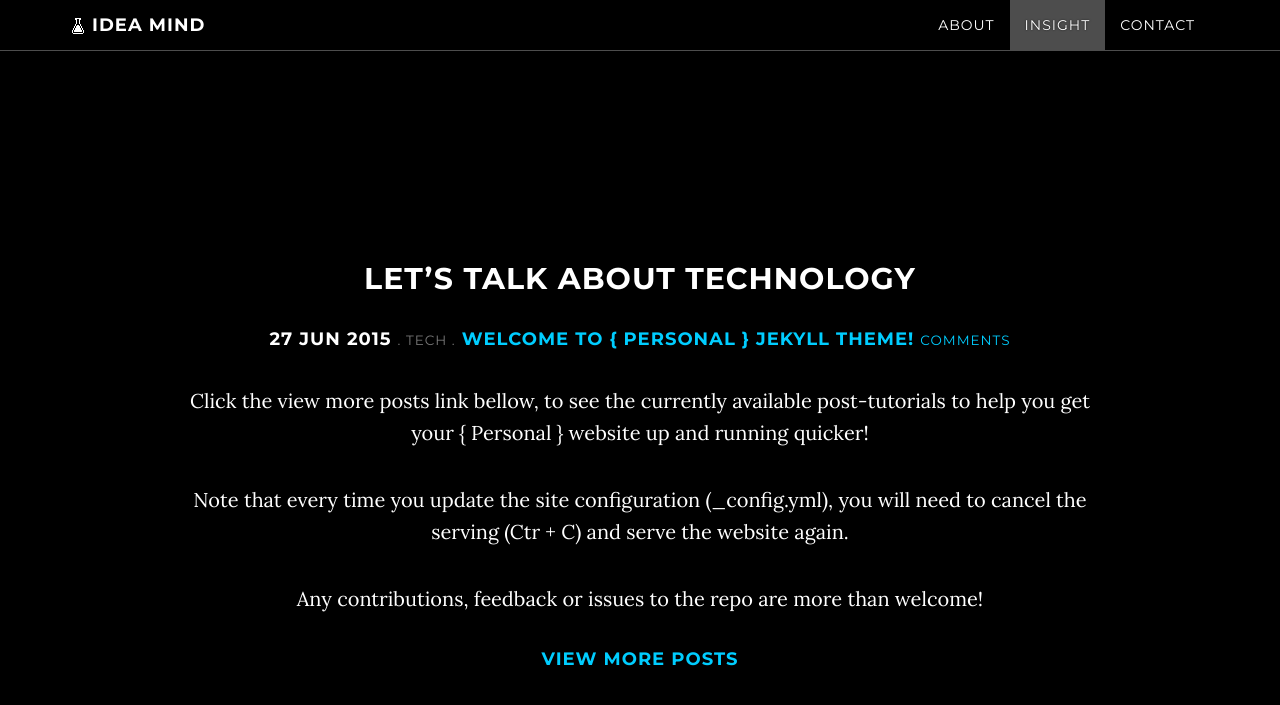
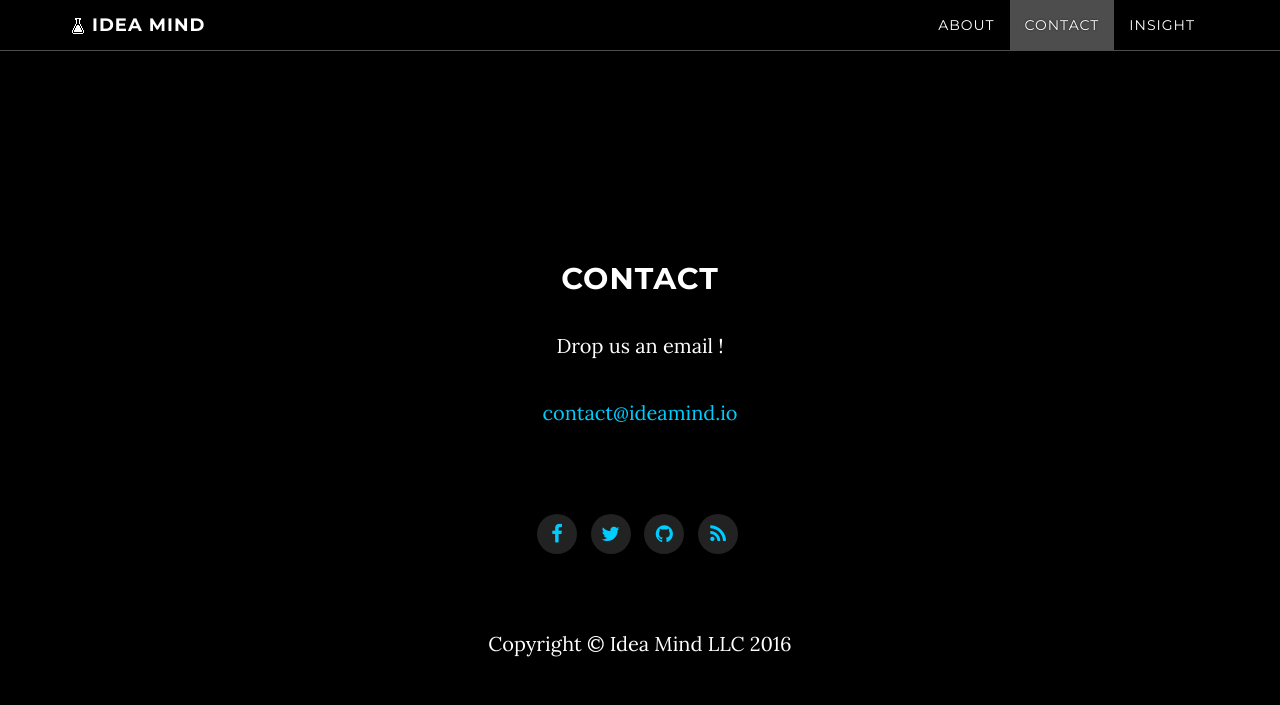
Before and after one commit to IdeaMind/ideamind.github.io, a Jekyll site: the page built from index.html, in a window 1280 px wide and 900 px high, scrolled down 1369 px. Shown: the top 705 px of the window. Built offline with Jekyll 4.4.1, drawn with Linux system fonts in a browser that asks for light colours; nearby versions of some CDN libraries; comment, search, counter and statistics services are not loaded.

Commit message:
Nav Links configured

```diff
--- a/_config.yml
+++ b/_config.yml
@@ -166,7 +166,6 @@ social:
 
 pages_list:
   About: 'about'
-  Insight: 'latest-post'
   Contact: 'contact'
 
 # Exclusion list from the generated _site
--- a/_includes/navigation.html
+++ b/_includes/navigation.html
@@ -31,6 +31,9 @@
               <a class="page-scroll" href="#{{ p[1] }}"> {{p[0]}} </a>
             </li>
           {% endfor %}
+          <li>
+            <a href="{{site.baseurl}}/blog/"> Insight </a>
+          </li>
 
         {% else %}
           <!-- Blog, Post, Tag and Error pages -->
@@ -47,6 +50,9 @@
             {% endif %}
             </li>
           {% endfor %}
+          <li>
+            <a href="{{site.baseurl}}/blog"> Insight </a>
+          </li>
         {% endif %}
       </ul>
     </div>
--- a/blog/index.html
+++ b/blog/index.html
@@ -5,4 +5,4 @@ title: Blog
 sitemap:
   priority: 1.0
 ---
-## Blog
+## Ideas and Insights
```
